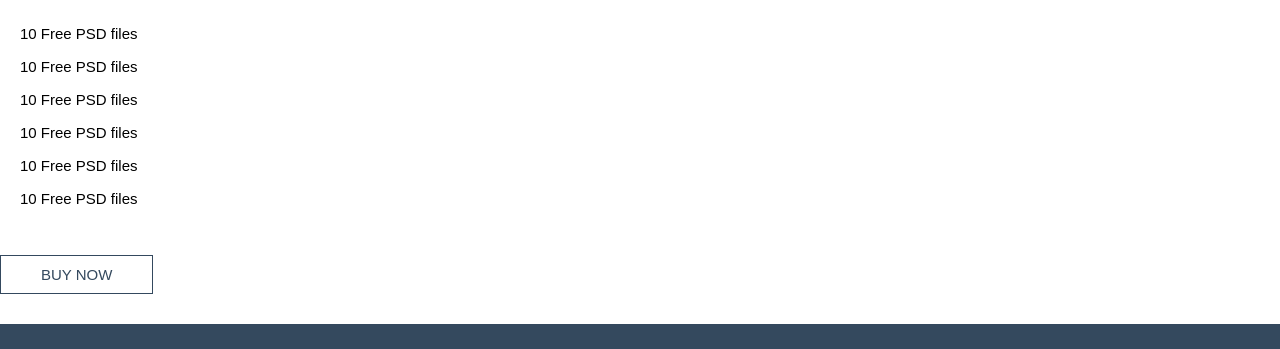
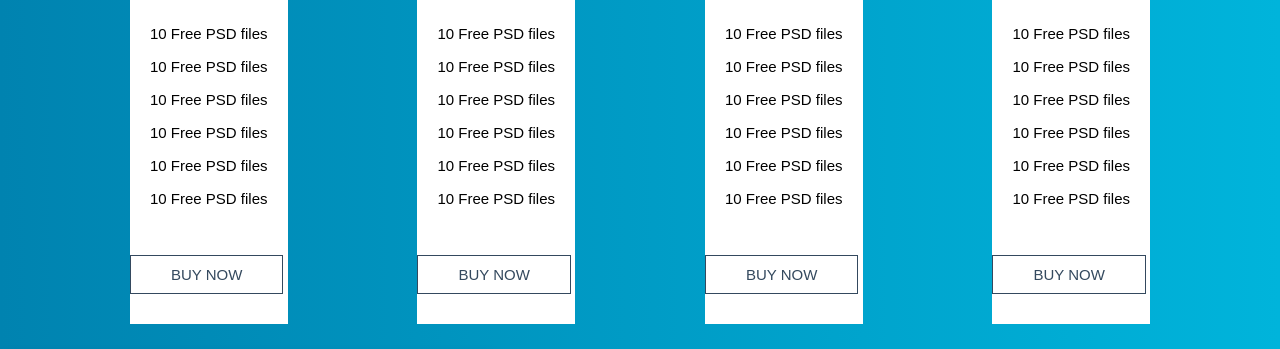
Before and after one commit to jonathandrew/velcro, a plain HTML site: page index.html in a window 1280 px wide. Shown: the part 156-505 px from the top of the page. Drawn offline with Linux system fonts and the light colour scheme.

Commit message:
my results

```diff
--- a/velcro.css
+++ b/velcro.css
@@ -1,37 +1,34 @@
 /* `box-sizing` will greatly improve your column calculations, so we've given you a bit of a head start! */
 * {
   box-sizing: border-box;
-}
-
-/* You'll need to implement this one */
-.container {
 
 }
 
+
+/* You'll need to implement this one */
+.container{width:100%;
+    display:grid;
+}
+
+
+
 /* And this one. */
 .row {
+    display:flex;
+    justify-content:space-evenly;
+    flex-wrap: wrap;
+
+
 
 }
 
-/*
+@media (max-width:500px){
 
-And these classes:
+     .row{
+        display:flex;
+        flex-direction:column;
+        justify-content:space-between;
 
-### xs
-* col-2
-* col-4
-* col-8
-* col-10
-* col-12
+        }
 
-### sm
-* col-sm-2
-* col-sm-4
-* col-sm-6
-* col-sm-10
-* col-sm-12
-
-### md
-* col-md-3
-
-*/
+    }
```
